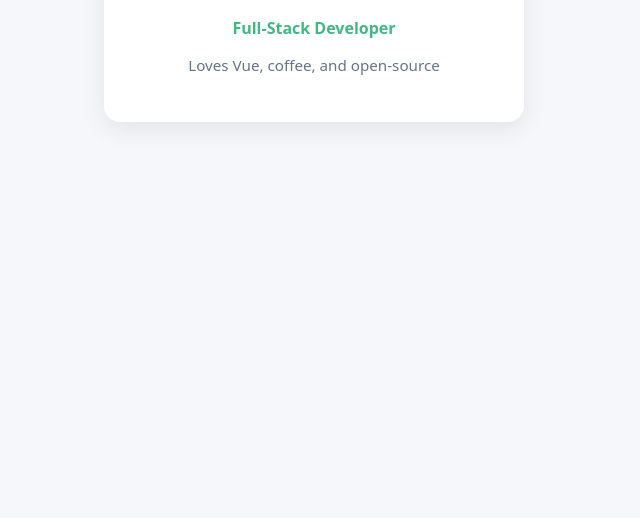
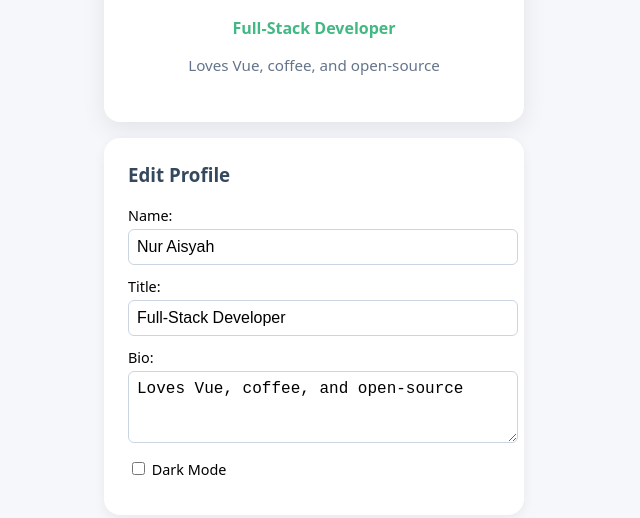
Before and after one commit to adzarf/cpad-lab-exercises, a plain HTML site: page vue-lab-ch6/index.html in a window 1280 px wide. Shown: the part 150-668 px from the top of the page, without its empty margins (326-966 px from the left). Drawn offline with nearby package versions, Linux system fonts and the light colour scheme.

Commit message:
Add profile editor UI with dark mode support
Introduce an in-page profile editor and styles. Adds .editor CSS (light and .dark variants) for layout, inputs, and textarea. Inserts an editor section with v-model bindings for name, title, bio, and a dark mode checkbox to enable live editing and theme toggling of the profile display.

```diff
--- a/vue-lab-ch6/index.html
+++ b/vue-lab-ch6/index.html
@@ -61,6 +61,40 @@
         .dark .bio {
             color: #94A3B8;
         }
+
+        .editor {
+            background: #FFFFFF;
+            padding: 1.5rem;
+            border-radius: 16px;
+            margin-top: 1rem;
+            box-shadow: 0 4px 12px rgba(0, 0, 0, .06);
+        }
+
+        .editor h3 {
+            margin-top: 0;
+            color: #35495E;
+        }
+
+        .editor label {
+            display: block;
+            margin: .75rem 0;
+            font-size: .9rem;
+        }
+
+        .editor input[type=text],
+        .editor textarea {
+            width: 100%;
+            padding: .5rem;
+            border: 1px solid #CBD5E1;
+            border-radius: 6px;
+            font-size: 1rem;
+            margin-top: .25rem;
+        }
+
+        .dark .editor {
+            background: #1E293B;
+            color: #F1F5F9;
+        }
     </style>
 </head>
 
@@ -71,6 +105,21 @@
             <h2>{{ name }}</h2>
             <p class="title">{{ title }}</p>
             <p class="bio">{{ bio }}</p>
+        </section>
+        <section class="editor">
+            <h3>Edit Profile</h3>
+            <label>Name:
+                <input v-model="name" type="text">
+            </label>
+            <label>Title:
+                <input v-model="title" type="text">
+            </label>
+            <label>Bio:
+                <textarea v-model="bio" rows="3"></textarea>
+            </label>
+            <label>
+                <input type="checkbox" v-model="darkMode"> Dark Mode
+            </label>
         </section>
     </div>
     <script src="https://unpkg.com/vue@3/dist/vue.global.js"></script>
```
